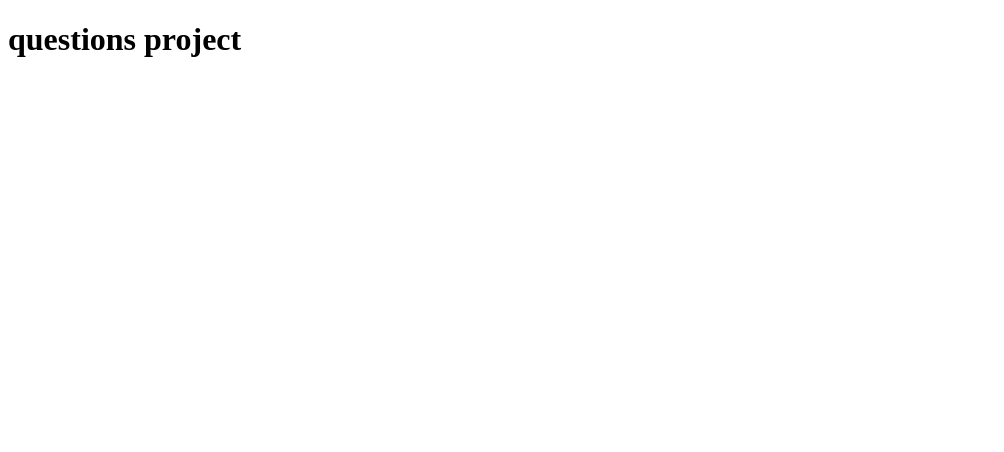
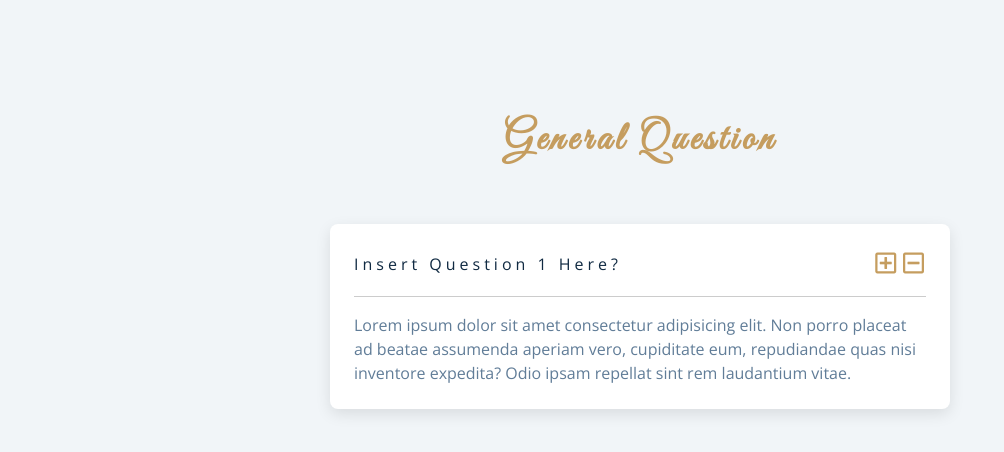
Before and after one commit to shalithacode/-7-Vanilla_Javascript-miniProject_-Questions-, a plain HTML site: page index.html in a window 1280 px wide. Shown: the whole page, without its empty margins (0-1004 px from the left). Drawn offline with nearby package versions, Linux system fonts and the light colour scheme.

```diff
--- a/index.html
+++ b/index.html
@@ -1,25 +1,47 @@
 <!DOCTYPE html>
 <html lang="en">
+
 <head>
   <meta charset="UTF-8" />
   <meta name="viewport" content="width=device-width, initial-scale=1.0" />
   <title>Q & A</title>
   <!-- font-awesome -->
-    <link
-      rel="stylesheet"
-      href="https://cdnjs.cloudflare.com/ajax/libs/font-awesome/5.14.0/css/all.min.css"
-    />
+  <link rel="stylesheet" href="https://cdnjs.cloudflare.com/ajax/libs/font-awesome/5.14.0/css/all.min.css" />
   <!-- extra fonts -->
-    <link
-      href="https://fonts.googleapis.com/css?family=Great+Vibes&display=swap"
-      rel="stylesheet"
-    />
+  <link href="https://fonts.googleapis.com/css?family=Great+Vibes&display=swap" rel="stylesheet" />
   <!-- styles -->
   <link rel="stylesheet" href="styles.css" />
 </head>
+
 <body>
-    <h1>questions project</h1>
+  <section class="questions">
+    <!--title-->
+    <div class="title">
+      <h2>general question</h2>
+    </div>
+
+    <!--question-->
+    <div class="section-center">
+      <!--single question-->
+      <article class="question">
+        <!--question title-->
+        <div class="question-title">
+          <p>Insert question 1 here?</p>
+          <button type="button" class="question-btn">
+            <span><i class="far fa-plus-square"></i></span>
+            <span><i class="far fa-minus-square"></i></span>
+          </button>
+        </div>
+        <!--question text-->
+        <div class="question-text">
+          <p>Lorem ipsum dolor sit amet consectetur adipisicing elit. Non porro placeat ad beatae assumenda aperiam vero, cupiditate eum, repudiandae quas nisi inventore expedita? Odio ipsam repellat sint rem laudantium vitae.</p>
+        </div>
+      </article>
+    </div>
+  </section>
+
   <!-- javascript -->
   <script src="app.js"></script>
 </body>
+
 </html>
--- a/styles.css
+++ b/styles.css
@@ -0,0 +1,248 @@
+/*
+===============
+Fonts
+===============
+*/
+@import url("https://fonts.googleapis.com/css?family=Open+Sans|Roboto:400,700&display=swap");
+
+/*
+===============
+Variables
+===============
+*/
+
+:root {
+  /* dark shades of primary color*/
+  --clr-primary-1: hsl(205, 86%, 17%);
+  --clr-primary-2: hsl(205, 77%, 27%);
+  --clr-primary-3: hsl(205, 72%, 37%);
+  --clr-primary-4: hsl(205, 63%, 48%);
+  /* primary/main color */
+  --clr-primary-5: #49a6e9;
+  /* lighter shades of primary color */
+  --clr-primary-6: hsl(205, 89%, 70%);
+  --clr-primary-7: hsl(205, 90%, 76%);
+  --clr-primary-8: hsl(205, 86%, 81%);
+  --clr-primary-9: hsl(205, 90%, 88%);
+  --clr-primary-10: hsl(205, 100%, 96%);
+  /* darkest grey - used for headings */
+  --clr-grey-1: hsl(209, 61%, 16%);
+  --clr-grey-2: hsl(211, 39%, 23%);
+  --clr-grey-3: hsl(209, 34%, 30%);
+  --clr-grey-4: hsl(209, 28%, 39%);
+  /* grey used for paragraphs */
+  --clr-grey-5: hsl(210, 22%, 49%);
+  --clr-grey-6: hsl(209, 23%, 60%);
+  --clr-grey-7: hsl(211, 27%, 70%);
+  --clr-grey-8: hsl(210, 31%, 80%);
+  --clr-grey-9: hsl(212, 33%, 89%);
+  --clr-grey-10: hsl(210, 36%, 96%);
+  --clr-white: #fff;
+  --clr-red-dark: hsl(360, 67%, 44%);
+  --clr-red-light: hsl(360, 71%, 66%);
+  --clr-green-dark: hsl(125, 67%, 44%);
+  --clr-green-light: hsl(125, 71%, 66%);
+  --clr-gold: #c59d5f;
+  --clr-black: #222;
+  --ff-primary: "Roboto", sans-serif;
+  --ff-secondary: "Open Sans", sans-serif;
+  --transition: all 0.3s linear;
+  --spacing: 0.25rem;
+  --radius: 0.5rem;
+  --light-shadow: 0 5px 15px rgba(0, 0, 0, 0.1);
+  --dark-shadow: 0 5px 15px rgba(0, 0, 0, 0.2);
+  --max-width: 1170px;
+  --fixed-width: 620px;
+}
+/*
+===============
+Global Styles
+===============
+*/
+
+*,
+::after,
+::before {
+  margin: 0;
+  padding: 0;
+  box-sizing: border-box;
+}
+body {
+  font-family: var(--ff-secondary);
+  background: var(--clr-grey-10);
+  color: var(--clr-grey-1);
+  line-height: 1.5;
+  font-size: 0.875rem;
+}
+ul {
+  list-style-type: none;
+}
+a {
+  text-decoration: none;
+}
+img:not(.logo) {
+  width: 100%;
+}
+img {
+  display: block;
+}
+
+h1,
+h2,
+h3,
+h4 {
+  letter-spacing: var(--spacing);
+  text-transform: capitalize;
+  line-height: 1.25;
+  margin-bottom: 0.75rem;
+  font-family: var(--ff-primary);
+}
+h1 {
+  font-size: 3rem;
+}
+h2 {
+  font-size: 2rem;
+}
+h3 {
+  font-size: 1.25rem;
+}
+h4 {
+  font-size: 0.875rem;
+}
+p {
+  margin-bottom: 1.25rem;
+  color: var(--clr-grey-5);
+}
+@media screen and (min-width: 800px) {
+  h1 {
+    font-size: 4rem;
+  }
+  h2 {
+    font-size: 2.5rem;
+  }
+  h3 {
+    font-size: 1.75rem;
+  }
+  h4 {
+    font-size: 1rem;
+  }
+  body {
+    font-size: 1rem;
+  }
+  h1,
+  h2,
+  h3,
+  h4 {
+    line-height: 1;
+  }
+}
+/*  global classes */
+
+.btn {
+  text-transform: uppercase;
+  background: transparent;
+  color: var(--clr-black);
+  padding: 0.375rem 0.75rem;
+  letter-spacing: var(--spacing);
+  display: inline-block;
+  transition: var(--transition);
+  font-size: 0.875rem;
+  border: 2px solid var(--clr-black);
+  cursor: pointer;
+  box-shadow: 0 1px 3px rgba(0, 0, 0, 0.2);
+  border-radius: var(--radius);
+}
+.btn:hover {
+  color: var(--clr-white);
+  background: var(--clr-black);
+}
+/* section */
+.section {
+  padding: 5rem 0;
+}
+
+.section-center {
+  width: 90vw;
+  margin: 0 auto;
+  max-width: 1170px;
+}
+@media screen and (min-width: 992px) {
+  .section-center {
+    width: 95vw;
+  }
+}
+main {
+  min-height: 100vh;
+  display: grid;
+  place-items: center;
+}
+/*
+===============
+Questions
+===============
+*/
+.title {
+  margin-top: 15vh;
+  margin-bottom: 4rem;
+}
+.title h2 {
+  color: var(--clr-gold);
+  font-family: "Great Vibes", cursive;
+  text-align: center;
+}
+.section-center {
+  max-width: var(--fixed-width);
+}
+.question {
+  background: var(--clr-white);
+  border-radius: var(--radius);
+  box-shadow: var(--light-shadow);
+  padding: 1.5rem 1.5rem 0 1.5rem;
+  margin-bottom: 2rem;
+}
+.question-title {
+  display: flex;
+  justify-content: space-between;
+  align-items: center;
+  text-transform: capitalize;
+  padding-bottom: 1rem;
+}
+.question-title p {
+  margin-bottom: 0;
+  letter-spacing: var(--spacing);
+  color: var(--clr-grey-1);
+}
+.question-btn {
+  font-size: 1.5rem;
+  background: transparent;
+  border-color: transparent;
+  cursor: pointer;
+  color: var(--clr-gold);
+  transition: var(--transition);
+}
+.question-btn:hover {
+  transform: rotate(90deg);
+}
+.question-text {
+  padding: 1rem 0 1.5rem 0;
+  border-top: 1px solid rgba(0, 0, 0, 0.2);
+}
+.question-text p {
+  margin-bottom: 0;
+}
+/* hide text */
+/* .question-text {
+  display: none;
+}
+.show-text .question-text {
+  display: block;
+}
+.minus-icon {
+  display: none;
+}
+.show-text .minus-icon {
+  display: inline;
+}
+.show-text .plus-icon {
+  display: none;
+} */
```
Lines whose indentation alone changed are shown as unchanged.
